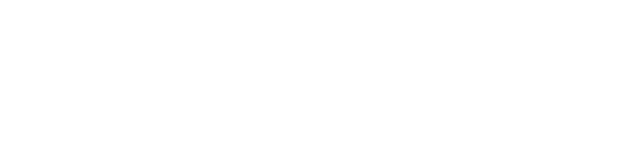
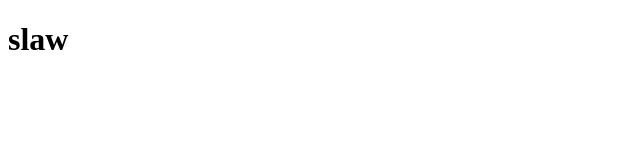
Before and after one commit to tessgitt/test, a plain HTML site: page index.html in a window 1280 px wide. Shown: the whole page, without its empty margins (0-640 px from the left). Drawn offline with Linux system fonts and the light colour scheme.

Commit message:
h1 ekm zyad krd

```diff
--- a/index.html
+++ b/index.html
@@ -8,6 +8,7 @@
 <body>
 
 
+<h1>slaw</h1>
 
 
 
```
